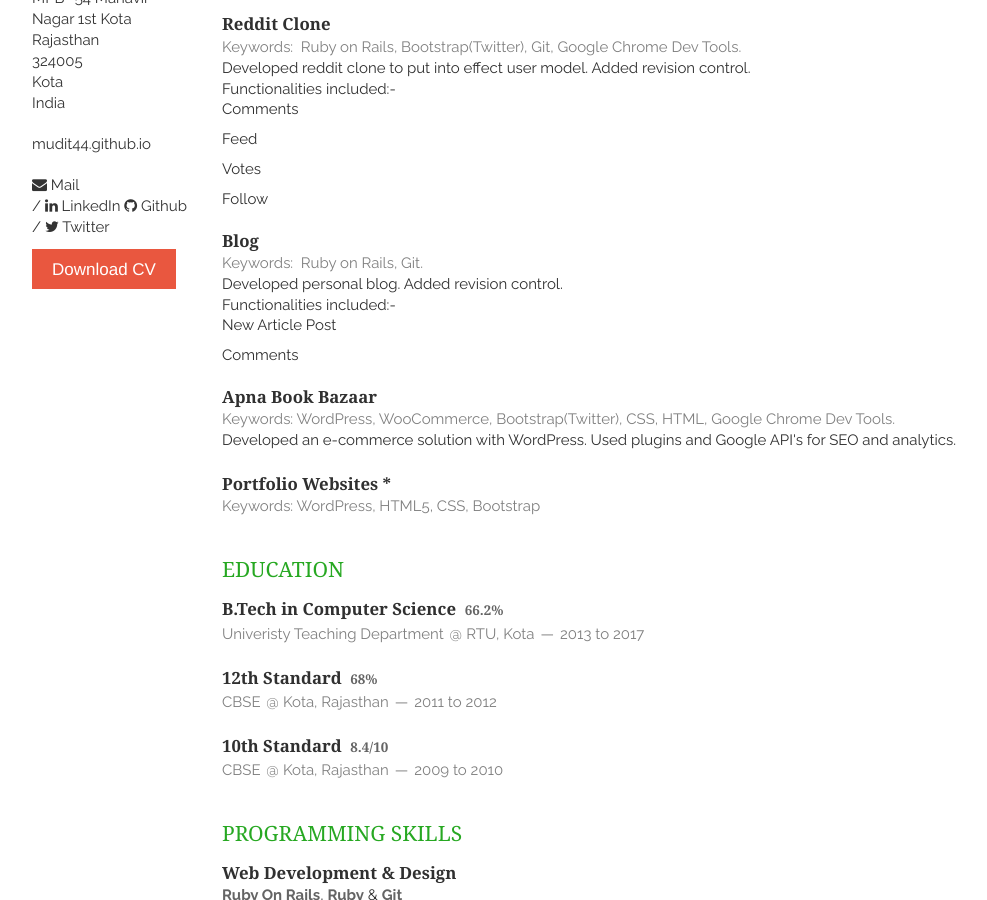
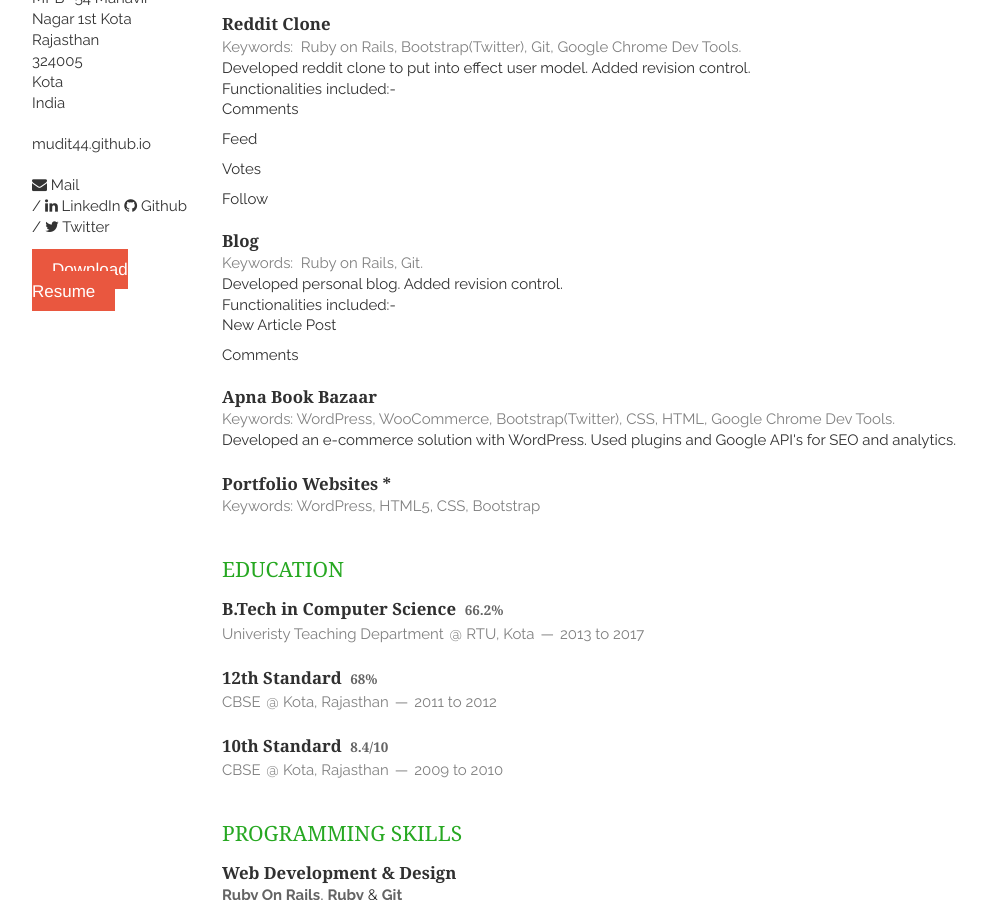
Before and after one commit to mudit44/resume, a Jekyll site: the page built from index.html, in a window 1280 px wide and 900 px high, scrolled down 329 px. Shown: the whole window, without its empty margins (138-1125 px from the left). Built offline with Jekyll 4.4.1, drawn with Linux system fonts in a browser that asks for light colours; nearby versions of some CDN libraries; Markdown is read by kramdown in place of the engine named in the settings; the list of posts is cut into pages by our own code.

Commit message:
Update layout.html

```diff
--- a/_layouts/layout.html
+++ b/_layouts/layout.html
@@ -54,7 +54,7 @@
             <a href="https://twitter.com/{{ site.twitter }}"><i class="fa fa-twitter"></i> Twitter</a>
         </p>
         <p>
-             <a href='https://1drv.ms/b/s!AvbPhdp6exE3hctugsVl9QR6FL4unQ' target='_blank' class="btn1">Download CV</a>
+             <a href='https://1drv.ms/b/s!AvbPhdp6exE3idQFqOzayQXKAQmPNQ' target='_blank' class="btn1">Download Resume</a>
         </p>
     </header>
     <div class="thirteen columns clearfix">
```
